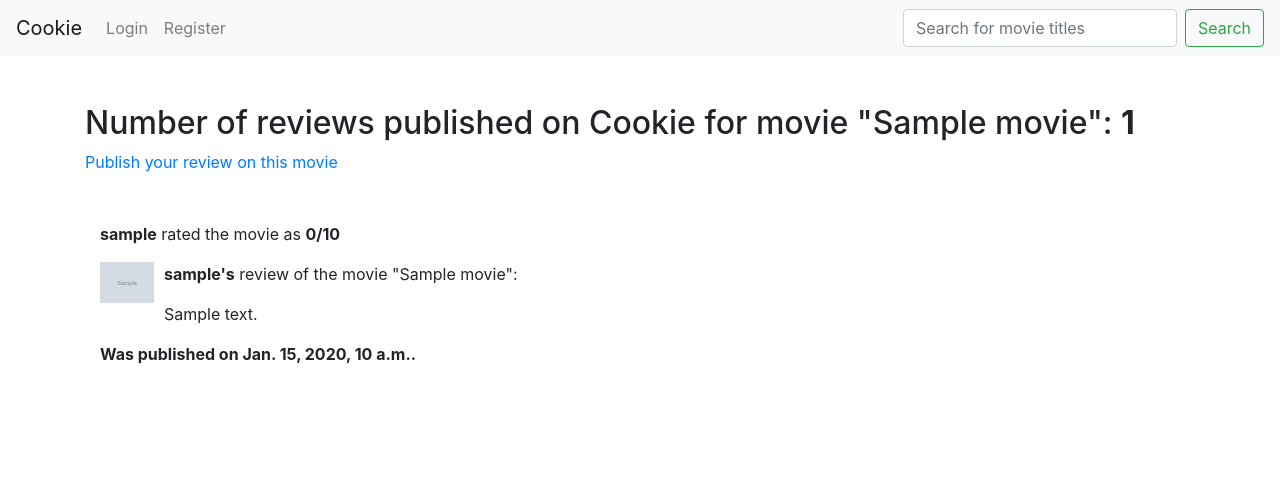
After one commit to Andrew-157/dj_project_3, a Django app: page /movies/1/reviews/ in a window 1280 px wide. The commit adds this page. Shown: the top 477 px of the page. Run offline with Django 4.2, Linux system fonts and the light colour scheme; tables that the repository leaves empty hold one stand-in row (values such as "Sample post"); grey boxes marked "Sample" are stand-in pictures; some libraries are stand-ins or nearby versions.

Commit message:
Created Review-List view

```diff
--- a/movies/models.py
+++ b/movies/models.py
@@ -96,6 +96,9 @@ class Review(models.Model):
     class Meta:
         unique_together = ("movie", "owner")
 
+    def __str__(self):
+        return self.movie.title + ' ' + self.owner.username
+
 
 class Rating(models.Model):
     rating_choices = [(0, 0), (1, 1), (2, 2), (3, 3), (4, 4), (5, 5),
@@ -109,3 +112,6 @@ class Rating(models.Model):
 
     class Meta:
         unique_together = ("movie", "owner")
+
+    def __str__(self):
+        return self.movie.title + ' ' + self.owner.username
--- a/movies/templates/movies/movie_detail.html
+++ b/movies/templates/movies/movie_detail.html
@@ -11,8 +11,11 @@
         <a href="{% url 'movies:rate-movie-delete' movie.id %}">Delete your rating</a>
     </div>
     {% else %}
-    <a href="{% url 'movies:rate-movie' movie.id %}">Rate this movie</a>
+    <div>
+        <a href="{% url 'movies:rate-movie' movie.id %}">Rate this movie</a>
+    </div>
     {% endif %}
+    <a href="{% url 'movies:review-list' movie.id %}">Check out reviews of this movie</a>
     <p>
         <strong>Synopsis:</strong>
         {{ movie.synopsis }}
--- /dev/null
+++ b/movies/templates/movies/review_list.html
@@ -0,0 +1,45 @@
+{% extends "movies/header.html" %}
+
+{% block content %}
+<div class="container py-5">
+    <h2>Number of reviews published on Cookie for movie "{{ movie.title }}":
+        <strong>{{ reviews_ratings|length}}</strong>
+    </h2>
+    <div>
+        {% if user_has_review %}
+        <a href="">Check out the review you left on this movie</a>
+        {% else %}
+        <a href="{% url 'movies:review-movie' movie.id %}">Publish your review on this movie</a>
+        {% endif %}
+    </div>
+    <div>
+        <div class="container py-5">
+            {% for rr in reviews_ratings %}
+            {% with review=rr.0 rating=rr.1%}
+            {% if rating %}
+            <p><strong>{{ rating.owner }}</strong> rated the movie as <strong>{{ rating.rating }}/10</strong></p>
+            {% else %}
+            <p> <strong>{{ review.owner }}</strong> has not rated the movie</p>
+            {% endif %}
+            <img src="{{ review.owner.image.url}}" alt="User's image"
+                style="width: 5%; float: left; margin-right: 10px;"></a>
+            <p><strong>{{ review.owner }}'s</strong> review of the movie "{{ movie.title }}":
+            <div>
+                <p>{{review.content }}</p>
+            </div>
+            {% if review.published == review.updated %}
+            <strong>Was published on {{ review.published }}.</strong>
+            {% else %}
+            <strong>
+                Was published on {{ review.published }}.
+                Was updated on {{ review.updated }}
+            </strong>
+            {% endif %}
+            </p>
+            {% endwith %}
+            {% endfor %}
+        </div>
+    </div>
+</div>
+
+{% endblock %}
--- a/movies/urls.py
+++ b/movies/urls.py
@@ -15,5 +15,9 @@ urlpatterns = [
     path('movies/<int:pk>/rate/update/',
          views.UpdateRatingView.as_view(), name='rate-movie-update'),
     path('movies/<int:pk>/rate/delete/',
-         views.DeleteRatingView.as_view(), name='rate-movie-delete')
+         views.DeleteRatingView.as_view(), name='rate-movie-delete'),
+    path('movies/<int:pk>/reviews/',
+         views.ReviewListView.as_view(), name='review-list'),
+    path('movies/<int:pk>/review/',
+         views.ReviewMovieView.as_view(), name='review-movie')
 ]
--- a/movies/views.py
+++ b/movies/views.py
@@ -10,7 +10,7 @@ from django.urls import reverse
 from django.shortcuts import render
 from django.views.generic import ListView, DetailView, View
 from taggit.models import Tag
-from movies.models import Movie, Director, Actor, Rating
+from movies.models import Movie, Director, Actor, Rating, Review
 from movies.forms import RateMovieForm, ReviewMovieForm
 
 
@@ -235,3 +235,91 @@ class DeleteRatingView(View):
     @method_decorator(login_required)
     def dispatch(self, request, *args, **kwargs):
         return super().dispatch(request, *args, **kwargs)
+
+
+class ReviewListView(View):
+    template_name = 'movies/review_list.html'
+
+    def get_movie(self, pk):
+        return Movie.objects.filter(id=pk).first()
+
+    def get(self, request, *args, **kwargs):
+        movie = self.get_movie(self.kwargs['pk'])
+        if not movie:
+            return render(request, 'movies/nonexistent.html')
+        reviews_ratings = []
+        reviews = list(Review.objects.select_related('owner', 'movie').
+                       filter(movie__id=movie.id).all().order_by('-published'))
+        reviews_owner_ids = [review.owner.id for review in reviews]
+        ratings = list(Rating.objects.select_related('owner', 'movie').
+                       filter(
+            Q(movie__id=movie.id) &
+            Q(owner__id__in=reviews_owner_ids)
+        ).all())
+        ratings_owner_ids = [rating.owner.id for rating in ratings]
+        for review in reviews:
+            if review.owner.id in ratings_owner_ids:
+                rating_index = ratings_owner_ids.index(review.owner.id)
+                rating = ratings[rating_index]
+                reviews_ratings.append([review, rating])
+            else:
+                reviews_ratings.append([review, None])
+        if self.request.user.is_authenticated and (self.request.user.id in reviews_owner_ids):
+            user_has_review = True
+        else:
+            user_has_review = False
+        print(reviews_ratings)
+        return render(request, self.template_name, {'reviews_ratings': reviews_ratings,
+                                                    'user_has_review': user_has_review,
+                                                    'movie': movie})
+
+
+class ReviewMovieView(View):
+    template_name = 'movies/review_movie.html'
+    redirect_to = 'movies:review-list'
+    success_message = 'You successfully published your review on the movie'
+    warning_message = 'You can have only one review per movie'
+    info_message = 'Please, authenticate to publish your review on the movie'
+    form_class = ReviewMovieForm
+
+    def get_movie(self, pk):
+        return Movie.objects.filter(id=pk).first()
+
+    def review_exists(self, movie_pk, user):
+        return Review.objects.select_related('owner', 'movie').\
+            filter(
+            Q(owner=user) &
+            Q(movie__id=movie_pk)
+        ).first()
+
+    def get(self, request, *args, **kwargs):
+        movie = self.get_movie(self.kwargs['pk'])
+        if not movie:
+            return render(request, 'movies/nonexistent.html')
+        current_user = self.request.user
+        if not current_user.is_authenticated:
+            messages.info(request, self.info_message)
+            return HttpResponseRedirect(reverse(
+                self.redirect_to, args=(movie.id, )
+            ))
+        if self.review_exists(movie.id, current_user):
+            messages.warning(request, self.warning_message)
+            return HttpResponseRedirect(reverse(
+                self.redirect_to, args=(movie.id, )
+            ))
+        form = self.form_class()
+        return render(request, self.template_name, {'form': form,
+                                                    'movie': movie})
+
+    def post(self, request, *args, **kwargs):
+        current_user = self.request.user
+        movie = self.get_movie(self.kwargs['pk'])
+        form = self.form_class(request.POST)
+        if form.is_valid():
+            form.instance.movie = movie
+            form.instance.owner = current_user
+            form.save()
+            messages.success(request, self.success_message)
+            return HttpResponseRedirect(reverse(self.redirect_to, args=(movie.id, )))
+        return render(request, self.template_name, {'form': form,
+                                                    'movie': movie})
```
Also changed, not shown: movies/templates/movies/review_movie.html (added, +13 -0 lines).
